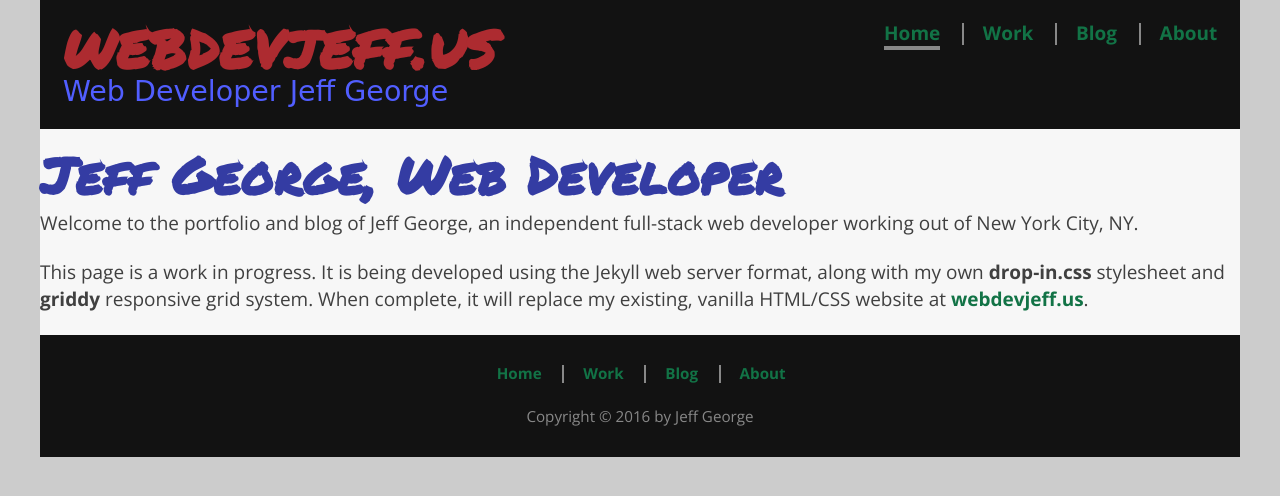
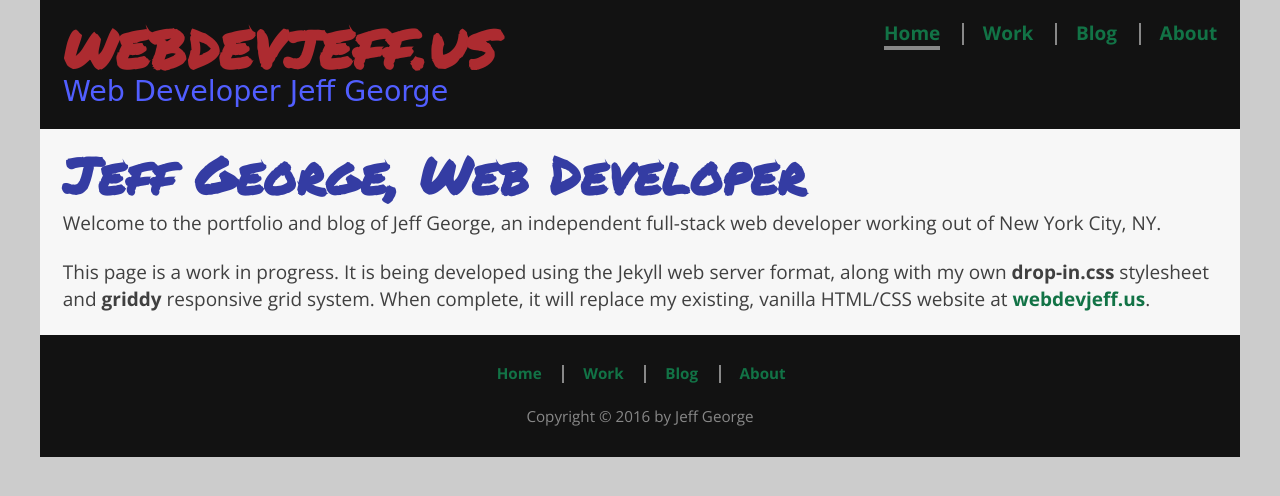
Before and after one commit to webdevjeffus/webdev-new, a Jekyll site: the page built from index.md, in a window 1280 px wide. Shown: the top 496 px of the page. Built offline with Jekyll 4.4.1, drawn with Linux system fonts in a browser that asks for light colours; nearby versions of some CDN libraries; some web fonts are replaced.

Commit message:
Adjust layouts and pages to reflect changes to whitespace

```diff
--- a/_layouts/blog-post.html
+++ b/_layouts/blog-post.html
@@ -3,9 +3,7 @@ layout: default
 section: blog
 ---
 
-<section>
-
-  <div class="row gtr">
+<section class="row">
 
     <article class="ph-col-12 tab-col-8 cmp-col-9 gtr">
       <header>
@@ -20,6 +18,4 @@ section: blog
 
     {% include blog-side.html %}
 
-  </div>
-
 </section>
--- a/index.md
+++ b/index.md
@@ -3,7 +3,10 @@ layout: default
 section: home
 ---
 
-# Jeff George, Web Developer
-Welcome to the portfolio and blog of Jeff George, an independent full-stack web developer working out of New York City, NY.
-
-This page is a work in progress. It is being developed using the Jekyll web server format, along with my own **drop-in.css** stylesheet and **griddy** responsive grid system. When complete, it will replace my existing, vanilla HTML/CSS website at <a href="www.webdevjeff.us">webdevjeff.us</a>.
+<section class="row gtr">
+  <article class="ph-col-12 gtr">
+    <h1>Jeff George, <span class="no-break">Web Developer</span></h1>
+    <p>Welcome to the portfolio and blog of Jeff George, an independent full-stack web developer working out of New York City, NY.</p>
+    <p>This page is a work in progress. It is being developed using the Jekyll web server format, along with my own <strong>drop-in.css</strong> stylesheet and <strong>griddy</strong> responsive grid system. When complete, it will replace my existing, vanilla HTML/CSS website at <a href="www.webdevjeff.us">webdevjeff.us</a>.</p>
+  </article>
+</section>
```
Also changed, not shown: blog.md (+16 -14 lines), work.md (+6 -3 lines).
